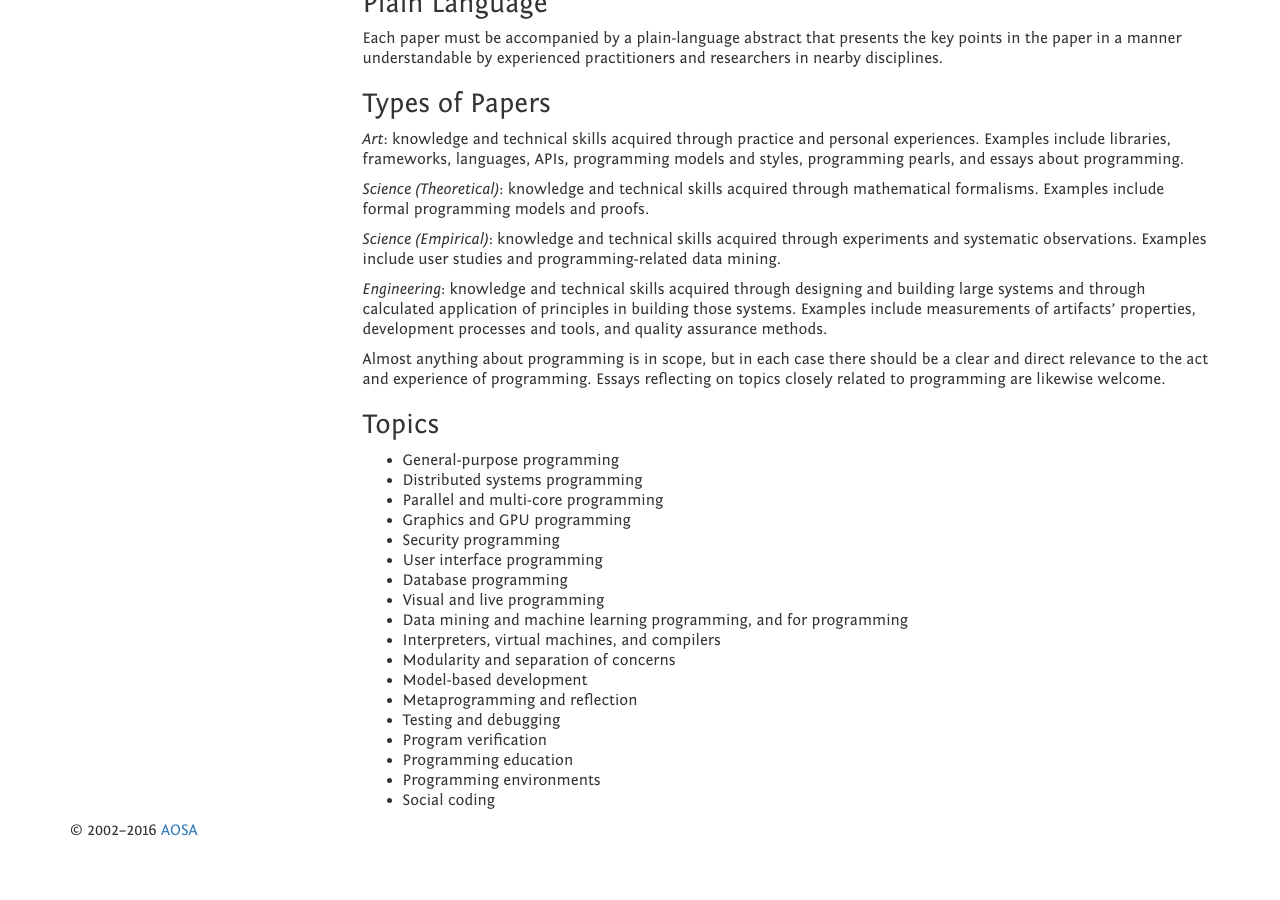
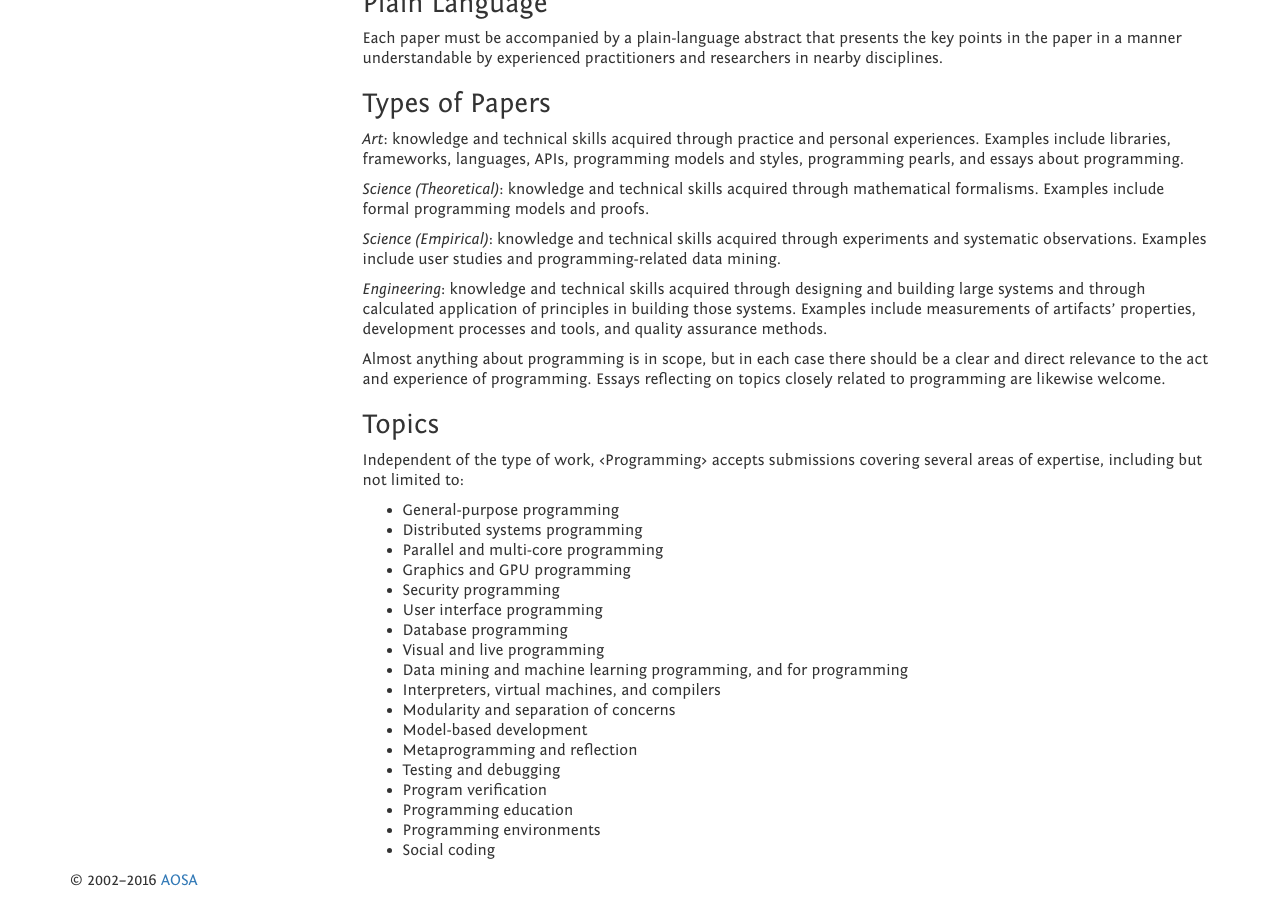
Before and after one commit to programming-conference/programming-conference.github.io, a Jekyll site: the page built from index.markdown, in a window 1280 px wide and 900 px high, scrolled down 599 px. Built offline with Jekyll 4.4.1, drawn with Linux system fonts in a browser that asks for light colours; nearby versions of some CDN libraries; before the commit the page ends 1449 px from its top, so only the background shows below that.

Commit message:
minor edits

```diff
--- a/index.markdown
+++ b/index.markdown
@@ -33,6 +33,8 @@ Almost anything about programming is in scope, but in each case there should be
 
 ### Topics
 
+Independent of the type of work, ‹Programming› accepts submissions covering several areas of expertise, including but not limited to:
+
 * General-purpose programming
 * Distributed systems programming
 * Parallel and multi-core programming
```
